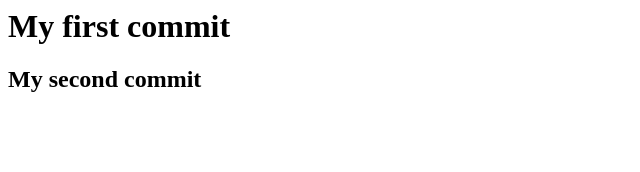
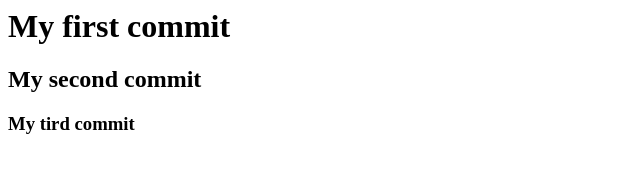
Before and after one commit to wenzaca/Git-Trainning, a plain HTML site: page index.html in a window 1280 px wide. Shown: the whole page, without its empty margins (0-640 px from the left). Drawn offline with Linux system fonts and the light colour scheme.

Commit message:
Adding index correct v3

```diff
--- a/index.html
+++ b/index.html
@@ -2,5 +2,6 @@
 	<body>
 		<h1>My first commit</h1>
 		<h2> My second commit</h2>
+		<h3> My tird commit</h3>
 	</body>
 </html>
```
